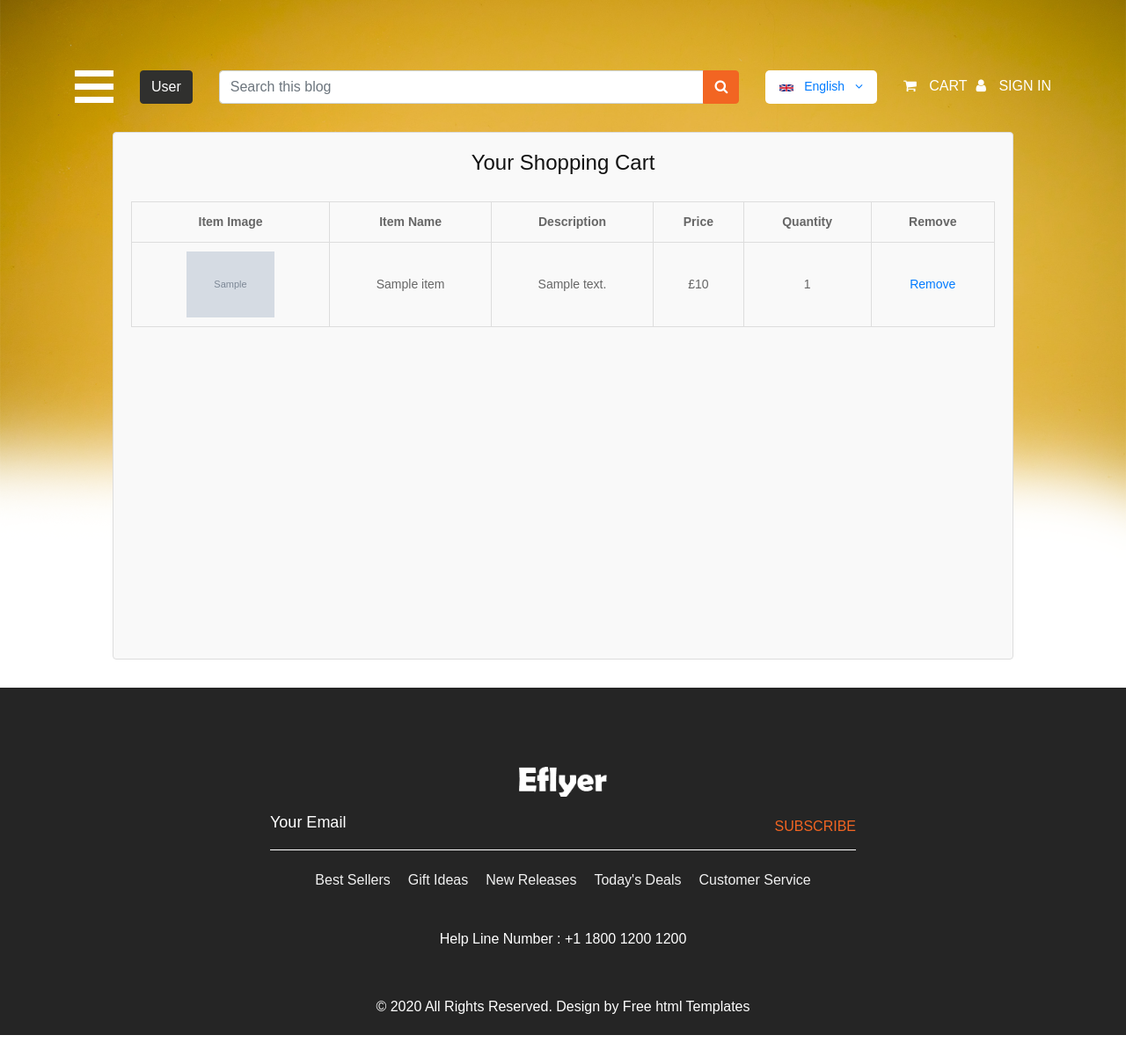
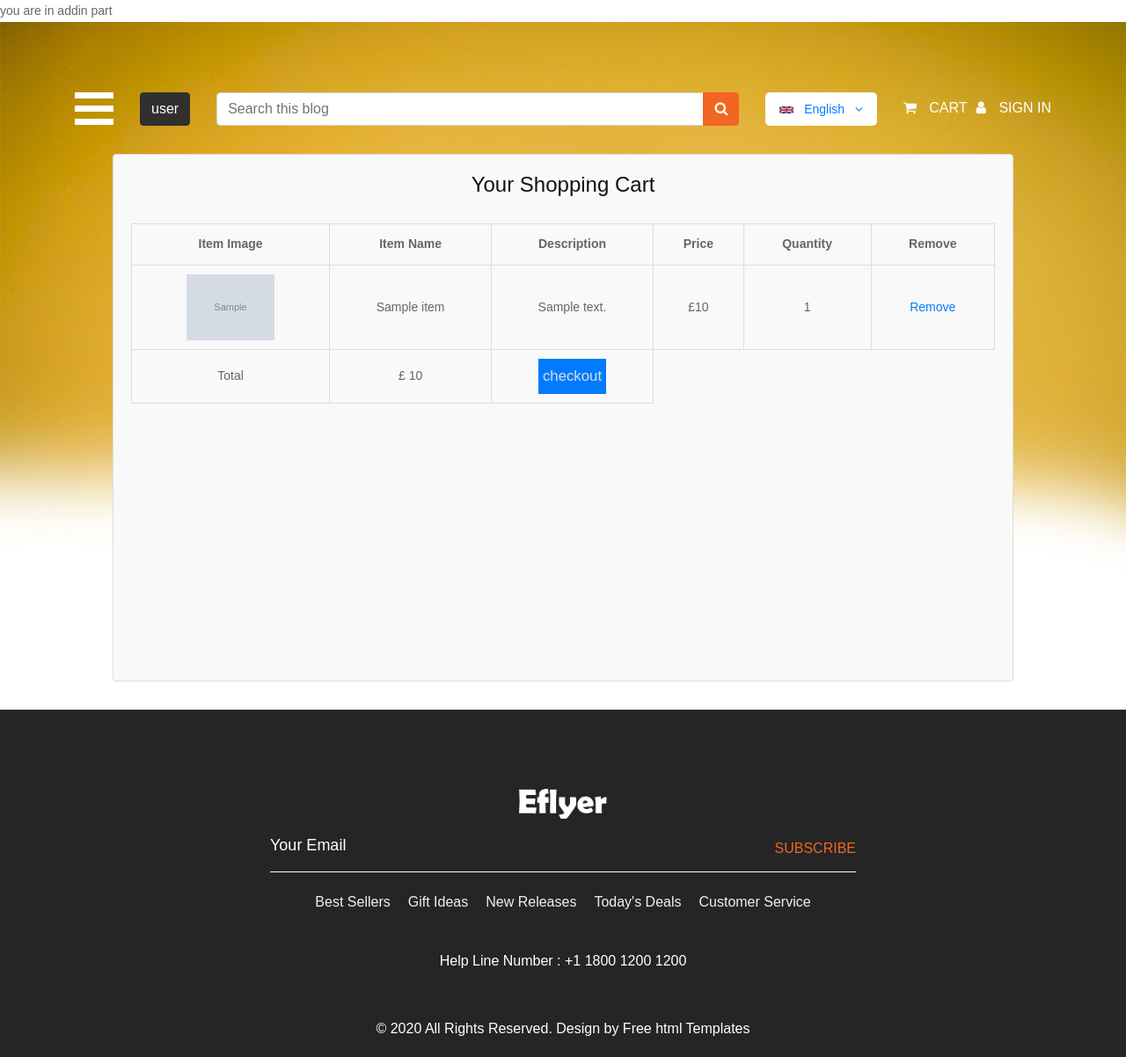
Before and after one commit to fuad1so/MKTIME, a PHP site: page /cart.php?id=0 in a window 1280 px wide. Shown: the whole page at 88% size. Before the commit the page ends 1177 px from the top, so only its background shows below. Run offline with PHP 8.4, Linux system fonts and the light colour scheme; tables that the repository leaves empty or names only in its code hold one stand-in row (values such as "Sample post"); grey boxes marked "Sample" are stand-in pictures; some libraries are stand-ins or nearby versions.

Commit message:
user session

```diff
--- a/Database_conection.php
+++ b/Database_conection.php
@@ -9,6 +9,7 @@
 
 <body>
     <?php
+
     $link = mysqli_connect('localhost', 'root', '', 'mktime');
 
     if (!$link) {
--- a/cart.php
+++ b/cart.php
@@ -2,6 +2,7 @@
 session_start();
 require("Database_conection.php");
 $quantity = 1;
+$total = 0;
 
 // Initialize the cart if it doesn't exist
 if (!isset($_SESSION['cart'])) {
@@ -14,14 +15,16 @@ if (!isset($_SESSION['cart'])) {
 if (isset($_GET['id'])) {
     $itemId = intval($_GET['id'] + 1);
 
-
-
+    if (isset($_SESSION['cart'][$itemId])) {
+        echo ' you have added this item before ';
+    } else {
         // Fetch the item details from the database
         $sqlCheck = "SELECT item_id, item_name, item_desc, item_img, item_price FROM items WHERE item_id = ?";
         $stmt = mysqli_prepare($link, $sqlCheck);
         mysqli_stmt_bind_param($stmt, "i", $itemId);
         mysqli_stmt_execute($stmt);
         mysqli_stmt_bind_result($stmt, $item_id, $item_name, $description, $image, $price);
+        echo ' you are in addin part ';
         if (mysqli_stmt_fetch($stmt)) {
             // Add the item to the cart session
             $_SESSION['cart'][] = [
@@ -30,11 +33,12 @@ if (isset($_GET['id'])) {
                 'item_desc' => $description,
                 'item_img' => $image,
                 'item_price' => $price,
-
             ];
         }
         mysqli_stmt_close($stmt);
     }
+}
+
 
 // Remove item from cart
 if (isset($_GET['remove'])) {
@@ -78,14 +82,22 @@ if (isset($_GET['remove'])) {
                 <tbody>
                     <?php foreach ($_SESSION['cart'] as $index => $item) : ?>
                     <tr>
-                                <td><img src="img/<?php echo $item['item_img']; ?>" alt="<?php echo $item['item_name']; ?>" width="100"></td>
+                        <td><img src="img/<?php echo $item['item_img']; ?>" alt="<?php echo $item['item_name']; ?>"
+                                width="100"></td>
                         <td><?php echo $item['item_name']; ?></td>
                         <td><?php echo $item['item_desc']; ?></td>
                         <td>£<?php echo $item['item_price']; ?></td>
                         <td> <?php echo $quantity ?></td>
                         <td><a href="cart.php?remove=<?php echo $index; ?>">Remove</a></td>
                     </tr>
+                    <?php $total +=  $item['item_price'] * $quantity   ?>
                     <?php endforeach; ?>
+                    <tr>
+                        <td> Total </td>
+                        <td> £ <?php echo $total    ?> </td>
+                        <td><?php echo "<a href='checkout.php?total=$total' ><button class='btCheck'> checkout </button></a>" ?>
+                        </td>
+                    </tr>
                 </tbody>
             </table>
             <?php endif; ?>
--- a/fashion_section.php
+++ b/fashion_section.php
@@ -39,7 +39,7 @@ mysqli_stmt_close($stmt);
                                  <p class='price_text'>Start Price <span style='color:#262626;'>£{$items[$i]['item_price']}</span></p>
                                  <div class='electronic_img'>" . "<img src='img/{$items[$i]['item_img']}'>" . "</div>
                                     <div class='btn_main'>
-                                         <div class='buy_bt'><a href= 'cart.php?id=$i'>Add to Cart</a></div>
+                                         <div class='buy_bt'><a href='cart.php?id=$i'>Add to Cart</a></div>
                                          <div class='seemore_bt'><a href='#'>See More</a></div>
                                     </div>
                                 </div>
--- a/header_section.php
+++ b/header_section.php
@@ -1,3 +1,14 @@
+<?php
+session_start();
+
+require("Database_conection.php");
+if (isset($_SESSION['user'])) {
+    $user = $_SESSION['user'];
+}
+?>
+
+
+
 <div class="header_section">
     <div class="container">
         <div class="containt_main">
@@ -12,7 +23,9 @@
             </div>
             <span class="toggle_icon" onclick="openNav()"><img src="images/toggle-icon.png"></span>
             <div class="dropdown">
-                <a href="electronic.php" class="btn btn-secondary" id="dropdownMenuButton" data-toggle="dropdown" aria-haspopup="true" aria-expanded="false">User
+                <a href="electronic.php" class="btn btn-secondary" id="dropdownMenuButton" data-toggle="dropdown"
+                    aria-haspopup="true" aria-expanded="false">
+                    <?php print_r('user') ?>
                 </a>
 
             </div>
@@ -21,7 +34,8 @@
                 <div class="input-group">
                     <input type="text" class="form-control" placeholder="Search this blog">
                     <div class="input-group-append">
-                        <button class="btn btn-secondary" type="button" style="background-color: #f26522; border-color:#f26522 ">
+                        <button class="btn btn-secondary" type="button"
+                            style="background-color: #f26522; border-color:#f26522 ">
                             <i class="fa fa-search"></i>
                         </button>
                     </div>
--- a/stylesCart.css
+++ b/stylesCart.css
@@ -13,6 +13,13 @@ body {
     margin-bottom: 2rem;
     min-height: 600px;
     text-align: center;
+}
+
+.btCheck {
+    font-size: larger;
+    background-color: #007bff;
+    color: #ddd;
+    padding: 5px;
 }
 
 h1 {
```
Also changed, not shown: checkout.php (added, +15 -0 lines), profile.php (+5 -16 lines), register&login.php (+12 -8 lines). Lines whose indentation alone changed are shown as unchanged.
